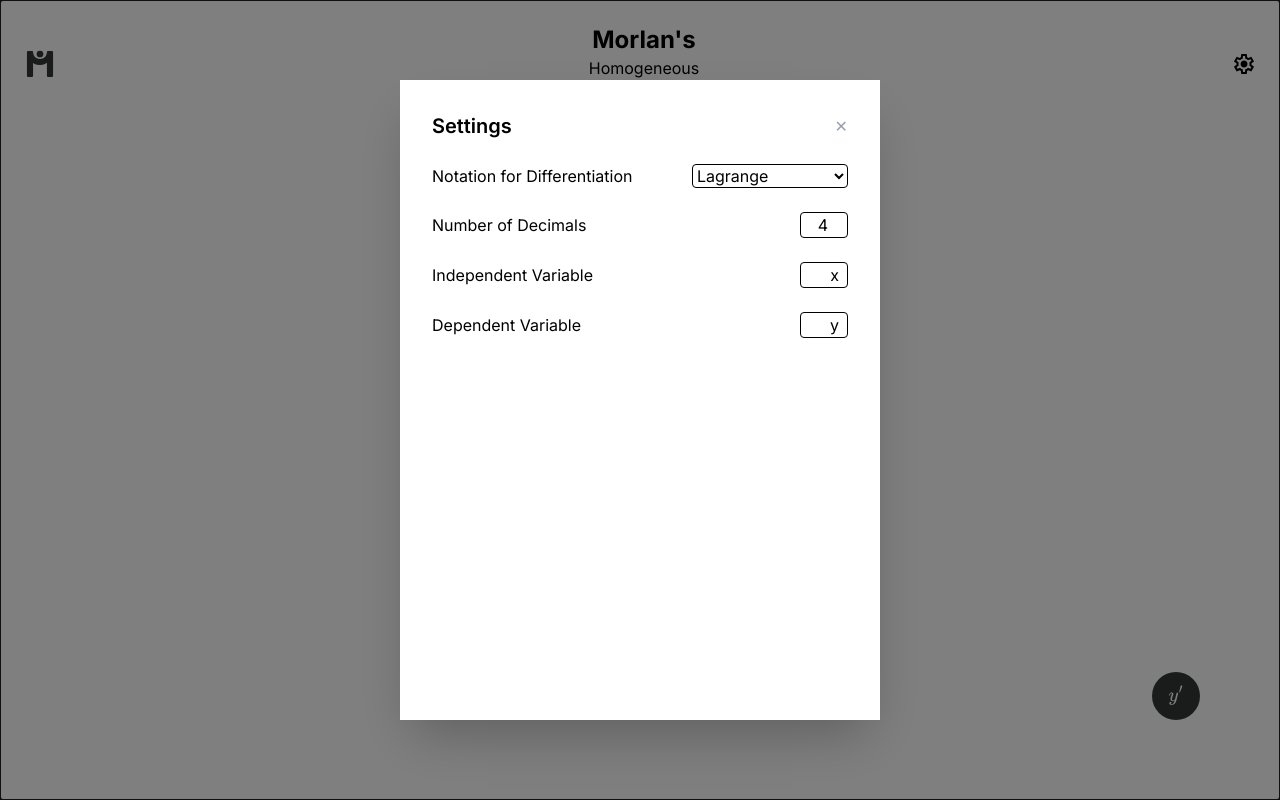
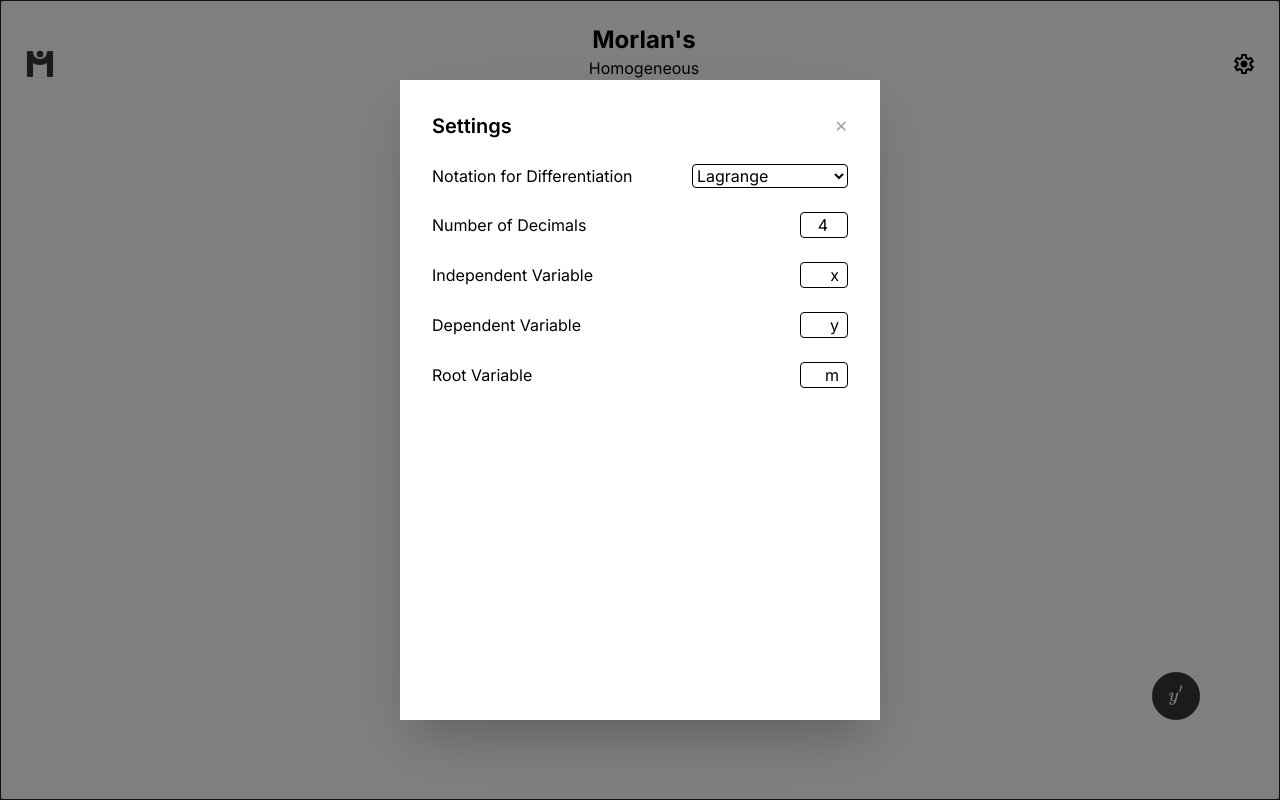
Before and after one commit to P0nchyz/Morlan-s-Homogeneous-Destroyer, a Vue app: page / in a window 1280 px wide. Both pictures are taken after a click on the element 1243 px from the left and 64 px from the top of the page. Built offline with nearby package versions, Linux system fonts and the light colour scheme.

Commit message:
ADDED: Root variable Control

```diff
--- a/src/App.vue
+++ b/src/App.vue
@@ -11,7 +11,7 @@ import NotationSelector from '@/components/NotationSelector.vue';
 import Latex from './components/Latex.vue';
 import SettingsOverlay from './components/SettingsOverlay.vue';
 
-const { showSettings, dependentVariable} = usePreferences();
+const { showSettings, dependentVariable, rootVariable} = usePreferences();
 
 const coefficients = ref(['', '', '']);
 
@@ -72,8 +72,8 @@ function handleReset() {
         <div>
           <h3 class="font-medium mb-2">Roots</h3>
           <div class="flex justify-around gap-12">
-            <Latex :math="'r_1=' + showRoots[0]" />
-            <Latex :math="'r_2=' + showRoots[1]" />
+            <Latex :math="rootVariable + '_1=' + showRoots[0]" />
+            <Latex :math="rootVariable + '_2=' + showRoots[1]" />
           </div>
         </div>
         <div>
--- a/src/components/SettingsOverlay.vue
+++ b/src/components/SettingsOverlay.vue
@@ -2,7 +2,7 @@
 import { usePreferences } from '@/utils/usePreferences';
 import { nextTick, ref, watch } from 'vue';
 
-const { updatePreference, notation, decimalPlaces, independentVariable, dependentVariable, showSettings } = usePreferences();
+const { updatePreference, notation, decimalPlaces, independentVariable, dependentVariable, rootVariable, showSettings } = usePreferences();
 
 const isOpen = defineModel();
 const overlayBox = ref(null);
@@ -36,6 +36,11 @@ const handleIndependentVariable = (event) => {
 const handleDependentVariable = (event) => {
   const newValue = event.target.value;
   updatePreference('dependentVariable', newValue);
+}
+
+const handleRootVariable = (event) => {
+  const newValue = event.target.value;
+  updatePreference('rootVariable', newValue);
 }
 </script>
 
@@ -71,6 +76,10 @@ const handleDependentVariable = (event) => {
             <label>Dependent Variable</label>
             <input type="text" @focus="$event.target.select()" :value="dependentVariable" @change="handleDependentVariable" class="border-1 w-12 text-right px-2 rounded-sm">
           </div>
+          <div class="flex items-center justify-between">
+            <label>Root Variable</label>
+            <input type="text" @focus="$event.target.select()" :value="rootVariable" @change="handleRootVariable" class="border-1 w-12 text-right px-2 rounded-sm">
+          </div>
         </div>
       </div>
     </div>
--- a/src/utils/solver.js
+++ b/src/utils/solver.js
@@ -1,6 +1,7 @@
 import { usePreferences } from './usePreferences'
 
 const getCharacteristicEquation = (coefficients) => {
+  const rV = usePreferences().rootVariable.value
   coefficients = formatCoefficients(coefficients)
   let retString = ''
   let auxArray = []
@@ -8,7 +9,7 @@ const getCharacteristicEquation = (coefficients) => {
   coefficients.forEach((coefficient, pos) => {
     if (coefficient == 0) return
     if (pos == 0) auxArray.push(coefficient)
-    else auxArray.push(coefficientString(coefficient) + 'r' + (pos == 1 ? '' : '^' + pos))
+    else auxArray.push(coefficientString(coefficient) + rV + (pos == 1 ? '' : '^' + pos))
   })
   auxArray.reverse()
   retString = auxArray.join(' + ')
--- a/src/utils/usePreferences.js
+++ b/src/utils/usePreferences.js
@@ -5,6 +5,7 @@ const DEFAULT_PREFERENCES = {
   decimalPlaces: 4,
   independentVariable: 'x',
   dependentVariable: 'y',
+  rootVariable: 'm',
   showSettings: false,
 }
 
@@ -81,6 +82,7 @@ export const usePreferences = () => {
     decimalPlaces: computed(() => preferences.value.decimalPlaces),
     independentVariable: computed(() => preferences.value.independentVariable),
     dependentVariable: computed(() => preferences.value.dependentVariable),
+    rootVariable: computed(() => preferences.value.rootVariable),
     showSettings: computed(() => preferences.value.showSettings),
   }
 }
```
